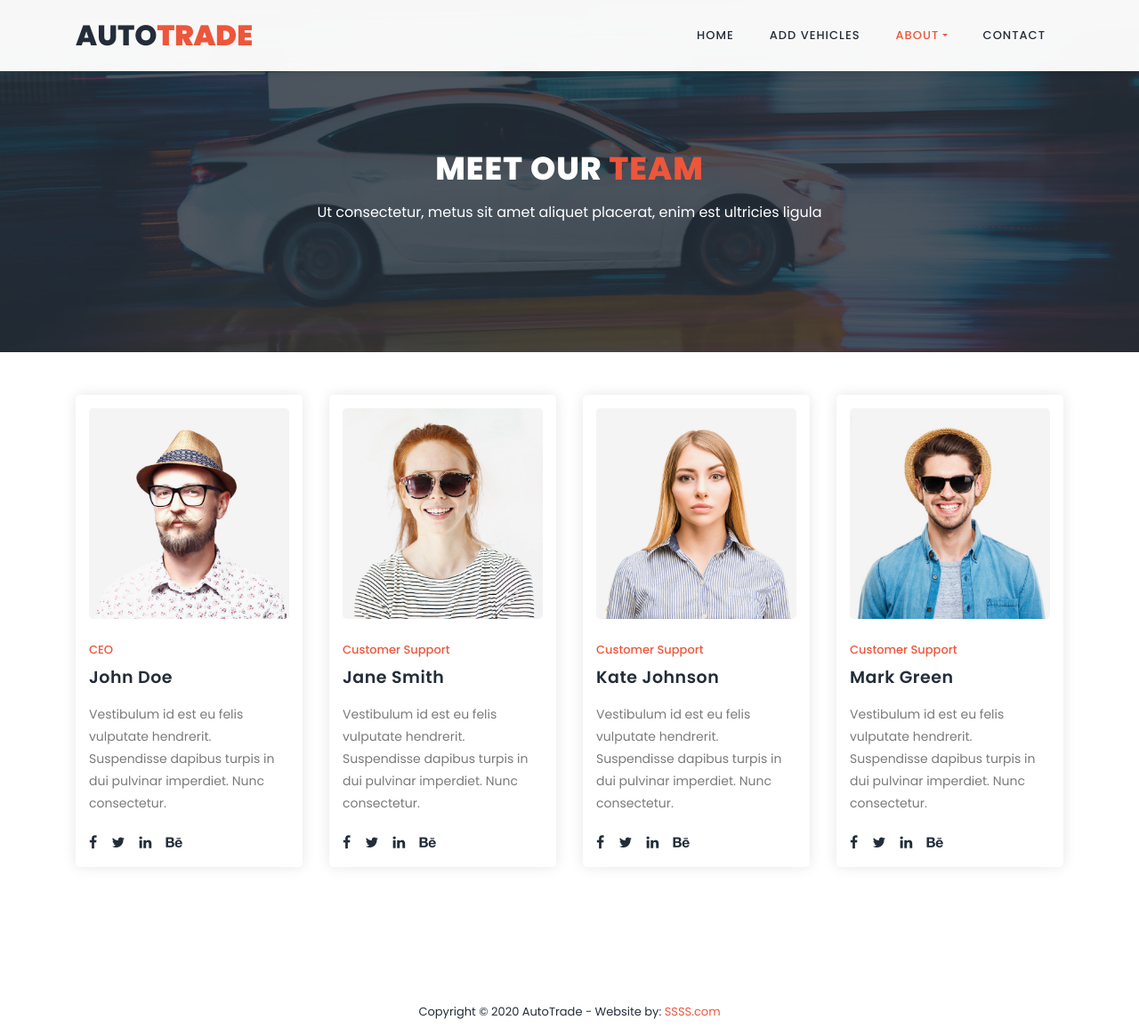
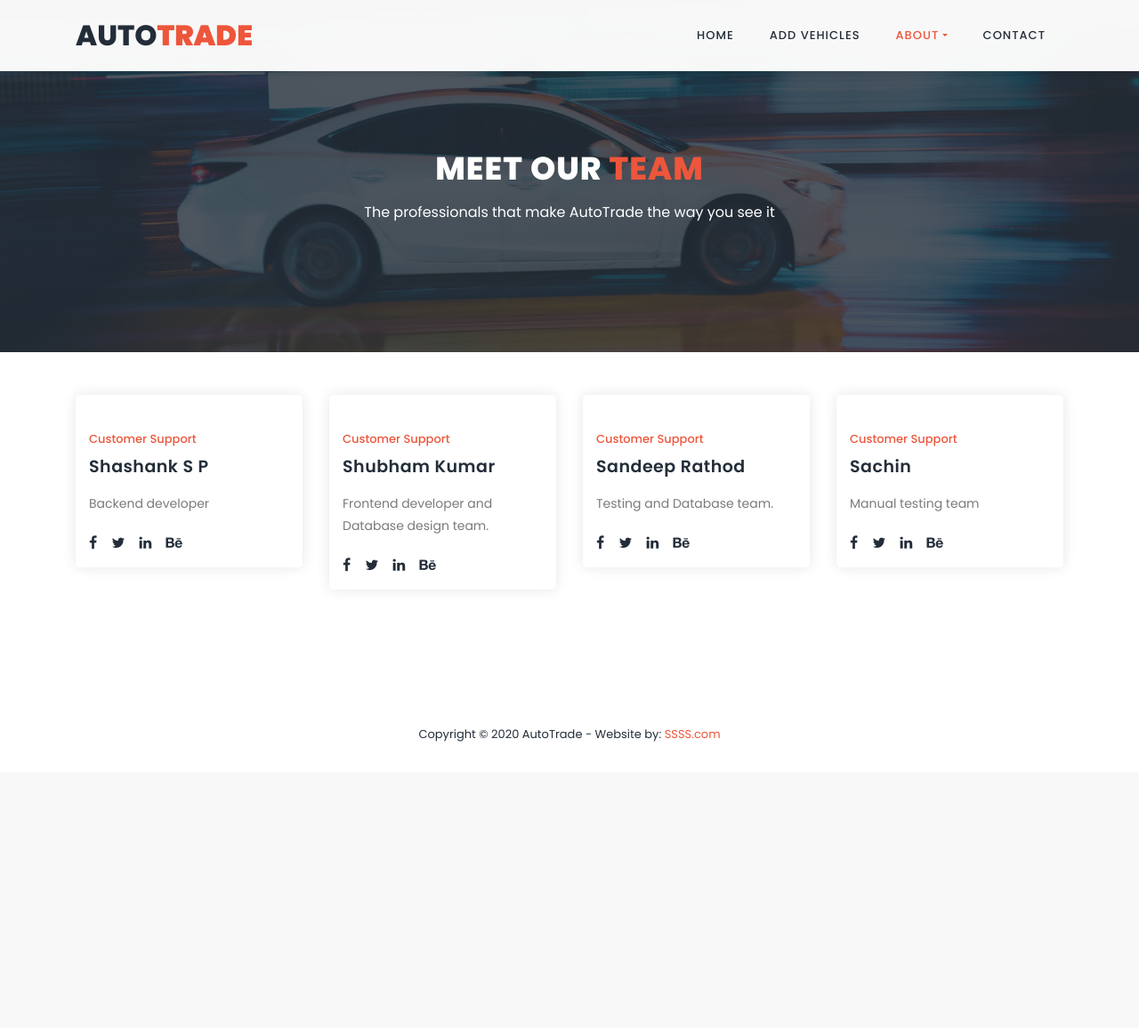
Before and after one commit to Shashankappu/AutoTrade, a PHP site: page /Seller/team.php in a window 1280 px wide. Shown: the top 1156 px of the page at 89% size. After the commit the page ends 834 px from the top, so only its background shows below. Run offline with PHP 8.4, Linux system fonts and the light colour scheme.

Commit message:
frontend changes

```diff
--- a/Customer/CustomerIndex.php
+++ b/Customer/CustomerIndex.php
@@ -113,7 +113,7 @@
                 <div class="col-lg-6 offset-lg-3">
                     <div class="section-heading">
                         <h2>Featured <em>Vehicles</em></h2>
-                        <img src="assets/images/line-dec.png" alt="">
+                        <img src="assets/images/line-dec.png"  alt="">
                         <p>The latest additions that not only look great but are also reasonably priced, take a look!</p>
                     </div>
                 </div>
@@ -127,7 +127,7 @@
                 <div class="col-lg-4">
                     <div class="trainer-item">
                         <div class="image-thumb">
-                        <img src="assets/images/<?php echo $row['image'];?>" alt="">
+                        <img src="assets/images/<?php echo $row['image'];?>" style="height: 250px;width: 360px;" alt="">
                         </div>
                         <div class="down-content">
                             <span>
@@ -138,7 +138,7 @@
 
                             <p>
                             <i class="fa fa-dashboard"></i> <?php echo $row['odometer']; ?>km &nbsp;&nbsp;&nbsp;
-                                <i class="fa fa-cube"></i> <?php echo $row['engine_size'];?> cc &nbsp;&nbsp;&nbsp;
+                                <i class="fa fa-cube"></i> <?php echo $row['engine_size'];?> hp/cc &nbsp;&nbsp;&nbsp;
                                 <i class="fa fa-cog"></i><?php echo $row['fuel_type'];?> &nbsp;&nbsp;&nbsp;
                             </p>
 
--- a/Customer/car-details.php
+++ b/Customer/car-details.php
@@ -185,7 +185,7 @@
                        <div class="col-sm-6">
                             <label>Engine size</label>
 
-                            <p><?php echo $row['engine_size'] ?> cc</p>
+                            <p><?php echo $row['engine_size'] ?> hp/cc</p>
                        </div>
 
                        <div class="col-sm-6">
--- a/Customer/cars.php
+++ b/Customer/cars.php
@@ -106,7 +106,7 @@
                 <div class="col-lg-4">
                     <div class="trainer-item">
                         <div class="image-thumb">
-                        <img src="assets/images/<?php echo $row['image'];?>" alt="">
+                        <img src="assets/images/<?php echo $row['image'];?>" style="height: 250px;width: 360px;" alt="">
                         </div>
                         <div class="down-content">
                             <span>
@@ -117,7 +117,7 @@
 
                             <p>
                                 <i class="fa fa-dashboard"></i> <?php echo $row['odometer']; ?>km &nbsp;&nbsp;&nbsp;
-                                <i class="fa fa-cube"></i> <?php echo $row['engine_size'];?> cc &nbsp;&nbsp;&nbsp;
+                                <i class="fa fa-cube"></i> <?php echo $row['engine_size'];?> hp/cc &nbsp;&nbsp;&nbsp;
                                 <i class="fa fa-cog"></i><?php echo $row['fuel_type'];?> &nbsp;&nbsp;&nbsp;
                             </p>
 
--- a/Customer/contact.php
+++ b/Customer/contact.php
@@ -42,11 +42,11 @@
                 <div class="col-12">
                     <nav class="main-nav">
                         <!-- ***** Logo Start ***** -->
-                        <a href="SellerIndex.php" class="logo">Auto<em>Trade</em></a>
+                        <a href="CustomerIndex.php" class="logo">Auto<em>Trade</em></a>
                         <!-- ***** Logo End ***** -->
                         <!-- ***** Menu Start ***** -->
                         <ul class="nav">
-                            <li><a href="SellerIndex.php">Home</a></li>
+                            <li><a href="CustomerIndex.php">Home</a></li>
                             <li><a href="cars.php">Add Vehicles</a></li>
                             <li class="dropdown">
                                 <a class="dropdown-toggle" data-toggle="dropdown" href="#" role="button" aria-haspopup="true" aria-expanded="false">About</a>
--- a/DatabaseConnection/dbcon.php
+++ b/DatabaseConnection/dbcon.php
@@ -1,5 +1,5 @@
 <?php
-	$conn = new mysqli('sql302.epizy.com', 'epiz_32292733', 'WkahkOKyh4duQ', 'epiz_32292733_cars');
+	$conn = new mysqli('localhost', 'root', '', 'cars');
 
 	if(!$conn){
 		die("Error: Failed to connect to database");
--- a/Seller/SellerIndex.php
+++ b/Seller/SellerIndex.php
@@ -128,7 +128,7 @@
                     <div class="trainer-item">
 
                         <div class="image-thumb">
-                            <img src="assets/images/<?php echo $row['image'];?>" alt="">
+                            <img src="assets/images/<?php echo $row['image'];?>" style="height: 250px;width: 360px;" alt="">
                         </div>
                         <div class="down-content">
                             <span>
@@ -139,7 +139,7 @@
 
                             <p>
                                 <i class="fa fa-dashboard"></i> <?php echo $row['odometer']; ?>km &nbsp;&nbsp;&nbsp;
-                                <i class="fa fa-cube"></i> <?php echo $row['engine_size'];?> cc &nbsp;&nbsp;&nbsp;
+                                <i class="fa fa-cube"></i> <?php echo $row['engine_size'];?> hp/cc &nbsp;&nbsp;&nbsp;
                                 <i class="fa fa-cog"></i><?php echo $row['fuel_type'];?> &nbsp;&nbsp;&nbsp;
                             </p>
 
@@ -154,7 +154,7 @@
             <br>
 
             <div class="main-button text-center">
-                <a href="cars.php">View Vehicles</a>
+                <a href="cars.php">Add a Vehicle</a>
             </div>
         </div>
     </section>
--- a/Seller/car-details.php
+++ b/Seller/car-details.php
@@ -186,7 +186,7 @@
                        <div class="col-sm-6">
                             <label>Engine size</label>
 
-                            <p><?php echo $row['engine_size'] ?> cc</p>
+                            <p><?php echo $row['engine_size'] ?> hp/cc</p>
                        </div>
 
                        <div class="col-sm-6">
--- a/Seller/cars.php
+++ b/Seller/cars.php
@@ -180,11 +180,6 @@
                                       <input name="image" type="file">
                                     </fieldset>
                                   </div>
-                            <!-- <div class="col-lg-12">
-                              <fieldset>
-                                <textarea name="Description" rows="6" id="Description" placeholder=" Vehicle Description" required=""></textarea>
-                              </fieldset>
-                            </div> -->
                             <div class="col-lg-12">
                               <fieldset>
                                 <button name="save" type="submit" class="main-button">Add Vehicle</button>
--- a/Seller/team.php
+++ b/Seller/team.php
@@ -81,7 +81,7 @@
                         <br>
                         <br>
                         <h2>Meet our <em>Team</em></h2>
-                        <p>Ut consectetur, metus sit amet aliquet placerat, enim est ultricies ligula</p>
+                        <p>The professionals that make AutoTrade the way you see it</p>
                     </div>
                 </div>
             </div>
@@ -95,13 +95,10 @@
             <div class="row">
                 <div class="col-md-3 col-sm-6">
                     <div class="trainer-item">
-                        <div class="image-thumb">
-                            <img src="assets/images/team-image-1-646x680.jpg" alt="">
-                        </div>
                         <div class="down-content">
-                            <span>CEO</span>
-                            <h4>John Doe</h4>
-                            <p>Vestibulum id est eu felis vulputate hendrerit. Suspendisse dapibus turpis in dui pulvinar imperdiet. Nunc consectetur.</p>
+                        <span>Customer Support</span>
+                            <h4>Shashank S P</h4>
+                            <p>Backend developer</p>
                             <ul class="social-icons">
                                 <li><a href="#"><i class="fa fa-facebook"></i></a></li>
                                 <li><a href="#"><i class="fa fa-twitter"></i></a></li>
@@ -113,13 +110,10 @@
                 </div>
                 <div class="col-md-3 col-sm-6">
                     <div class="trainer-item">
-                        <div class="image-thumb">
-                            <img src="assets/images/team-image-2-646x680.jpg" alt="">
-                        </div>
                         <div class="down-content">
-                            <span>Customer Support</span>
-                            <h4>Jane Smith</h4>
-                            <p>Vestibulum id est eu felis vulputate hendrerit. Suspendisse dapibus turpis in dui pulvinar imperdiet. Nunc consectetur.</p>
+                        <span>Customer Support</span>
+                            <h4>Shubham Kumar</h4>
+                            <p>Frontend developer and Database design team.</p>
                             <ul class="social-icons">
                                 <li><a href="#"><i class="fa fa-facebook"></i></a></li>
                                 <li><a href="#"><i class="fa fa-twitter"></i></a></li>
@@ -131,13 +125,10 @@
                 </div>
                 <div class="col-md-3 col-sm-6">
                     <div class="trainer-item">
-                        <div class="image-thumb">
-                            <img src="assets/images/team-image-3-646x680.jpg" alt="">
-                        </div>
                         <div class="down-content">
-                            <span>Customer Support</span>
-                            <h4>Kate Johnson</h4>
-                            <p>Vestibulum id est eu felis vulputate hendrerit. Suspendisse dapibus turpis in dui pulvinar imperdiet. Nunc consectetur.</p>
+                        <span>Customer Support</span>
+                            <h4>Sandeep Rathod</h4>
+                            <p>Testing and Database team.</p>
                             <ul class="social-icons">
                                 <li><a href="#"><i class="fa fa-facebook"></i></a></li>
                                 <li><a href="#"><i class="fa fa-twitter"></i></a></li>
@@ -150,13 +141,10 @@
 
                 <div class="col-md-3 col-sm-6">
                     <div class="trainer-item">
-                        <div class="image-thumb">
-                            <img src="assets/images/team-image-4-646x680.jpg" alt="">
-                        </div>
                         <div class="down-content">
-                            <span>Customer Support</span>
-                            <h4>Mark Green</h4>
-                            <p>Vestibulum id est eu felis vulputate hendrerit. Suspendisse dapibus turpis in dui pulvinar imperdiet. Nunc consectetur.</p>
+                        <span>Customer Support</span>
+                            <h4>Sachin</h4>
+                            <p>Manual testing team</p>
                             <ul class="social-icons">
                                 <li><a href="#"><i class="fa fa-facebook"></i></a></li>
                                 <li><a href="#"><i class="fa fa-twitter"></i></a></li>
```
Also changed, not shown: Customer/team.php (+13 -25 lines), Customer/testimonials.php (+53 -29 lines), Customer/assets/images/Renaultduster.JPG (added), Customer/assets/images/Tatanano.jpg (added), Customer/assets/images/alto.jpg (added), Customer/assets/images/royalenfield.jpg (added), Seller/assets/images/Renaultduster.JPG (added), Seller/assets/images/Tatanano.jpg (added), Seller/assets/images/alto.jpg (added), Seller/assets/images/royalenfield.jpg (added).
